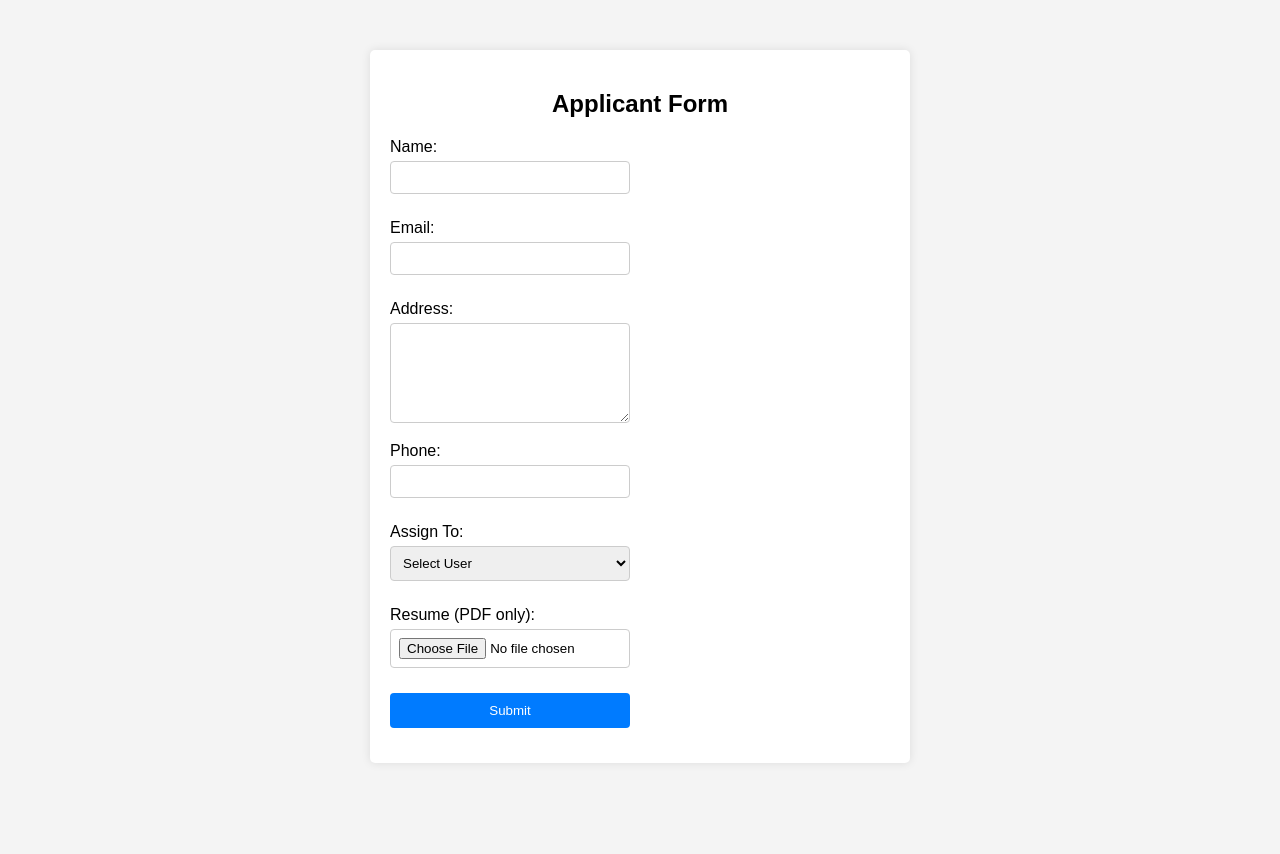
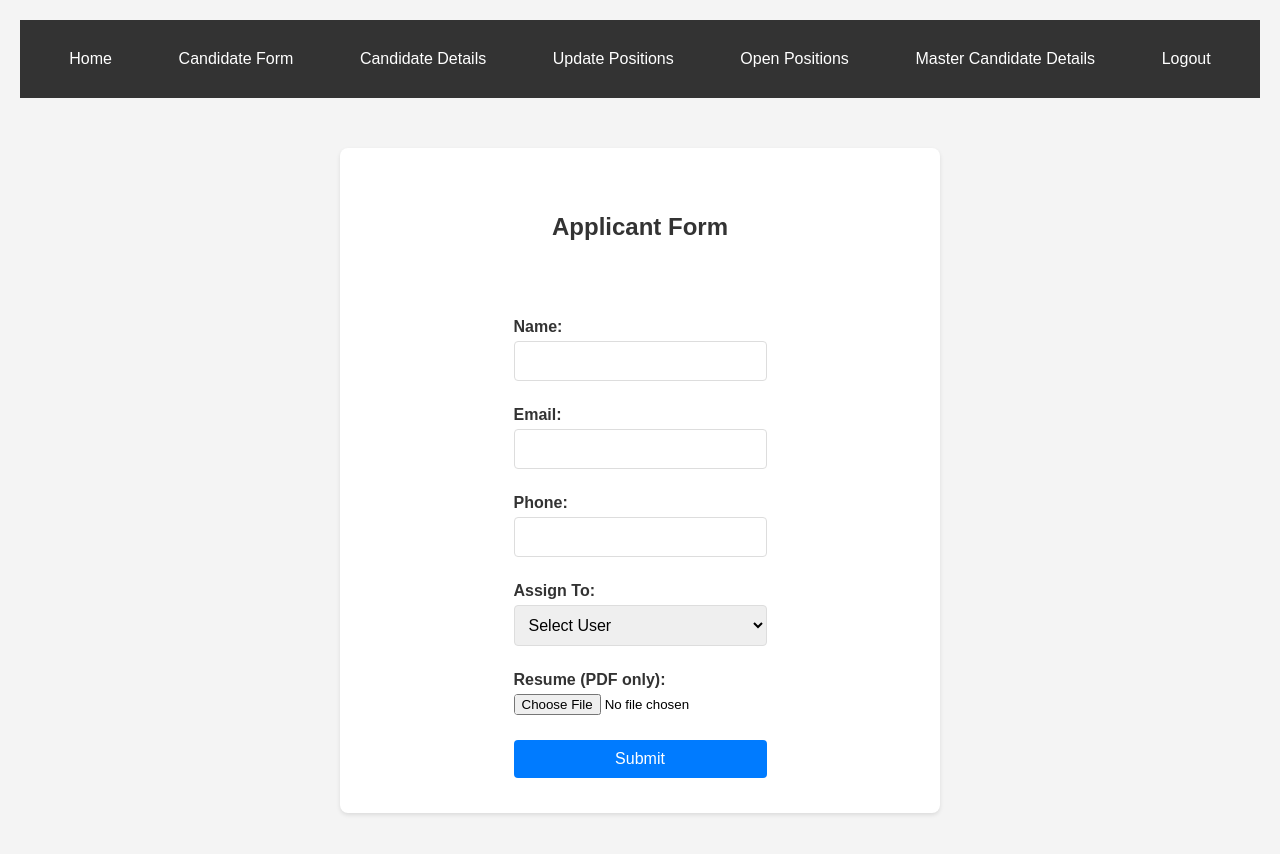
Before and after one commit to C0SMlC/HiringManager, a website: page public/assignapplicants.html in a window 1280 px wide. Before the commit the page ends 813 px from the top, so only its background shows below. Drawn offline with Linux system fonts and the light colour scheme; no server answers.

Commit message:
refact: improved the form ui

```diff
--- a/config.js
+++ b/config.js
@@ -3,7 +3,7 @@ module.exports = {
     database: {
         host: 'localhost',
         user: 'root',
-        password: '1234',
+        password: 'Pratik@10',
         database: 'ApplicantTracking'
     }
 };
--- a/public/assignapplicants.html
+++ b/public/assignapplicants.html
@@ -5,8 +5,88 @@
     <meta name="viewport" content="width=device-width, initial-scale=1.0">
     <title>Applicant Form</title>
     <link rel="stylesheet" href="style.css">
+
+    <style>
+        body {
+            font-family: Arial, sans-serif;
+            background-color: #f4f4f4;
+            margin: 0;
+            padding: 20px;
+            min-height: 100vh;
+        }
+        .form-container {
+            background-color: #fff;
+            border-radius: 8px;
+            box-shadow: 0 2px 4px rgba(0, 0, 0, 0.1);
+            max-width: 600px;
+            width: 100%;
+            padding: 20px;
+            box-sizing: border-box;
+            display: flex;
+            flex-direction: column;
+            align-items: center;
+        }
+        .form-container h2 {
+            margin-top: 2.8rem;
+            color: #333;
+            text-align: center;
+            margin-bottom: 4.8rem;
+        }
+        .form-field {
+            margin-bottom: 15px;
+            width: 100%;
+        }
+        .form-field label {
+            display: block;
+            margin-bottom: 5px;
+            font-weight: bold;
+            color: #333;
+            text-align: left;
+        }
+        .form-field input[type="text"],
+        .form-field input[type="email"],
+        .form-field input[type="tel"],
+        .form-field select {
+            width: 100%;
+            padding: 10px;
+            border: 1px solid #ddd;
+            border-radius: 4px;
+            box-sizing: border-box;
+            font-size: 16px;
+        }
+        .form-field input[type="file"] {
+            width: 100%;
+            border: none;
+            padding: 0;
+        }
+        .form-field button {
+            background-color: #007bff;
+            color: #fff;
+            border: none;
+            padding: 10px 20px;
+            border-radius: 4px;
+            cursor: pointer;
+            font-size: 16px;
+            width: 100%;
+            transition: background-color 0.3s ease;
+        }
+        .form-field button:hover {
+            background-color: #0056b3;
+        }
+    </style>
 </head>
 <body>
+    <div class="navbar">
+        <a href="index.html" id="homeLink">Home</a>
+        <a href="form.html" id="formLink">Candidate Form</a>
+        <a href="candidates.html" id="detailsLink">Candidate Details</a>
+        <a href="updatePositions.html" id="updatePositionsLink"
+          >Update Positions</a
+        >
+        <a href="positions.html" id="positionsLink">Open Positions</a>
+        <a href="masterCandidates.html" id="masterCandidatesLink">Master Candidate Details</a>
+        <a href="#" id="logoutLink" >Logout</a>
+      </div>
     <div class="form-container">
         <h2>Applicant Form</h2>
         <form id="applicantForm" enctype="multipart/form-data">
@@ -17,10 +97,6 @@
             <div class="form-field">
                 <label for="email">Email:</label>
                 <input type="email" id="email" name="email" required>
-            </div>
-            <div class="form-field">
-                <label for="address">Address:</label>
-                <textarea id="address" name="address" required></textarea>
             </div>
             <div class="form-field">
                 <label for="phone">Phone:</label>
```
Also changed, not shown: public/index.html (+1 -30 lines), public/masterCandidates.html (+2 -0 lines).
